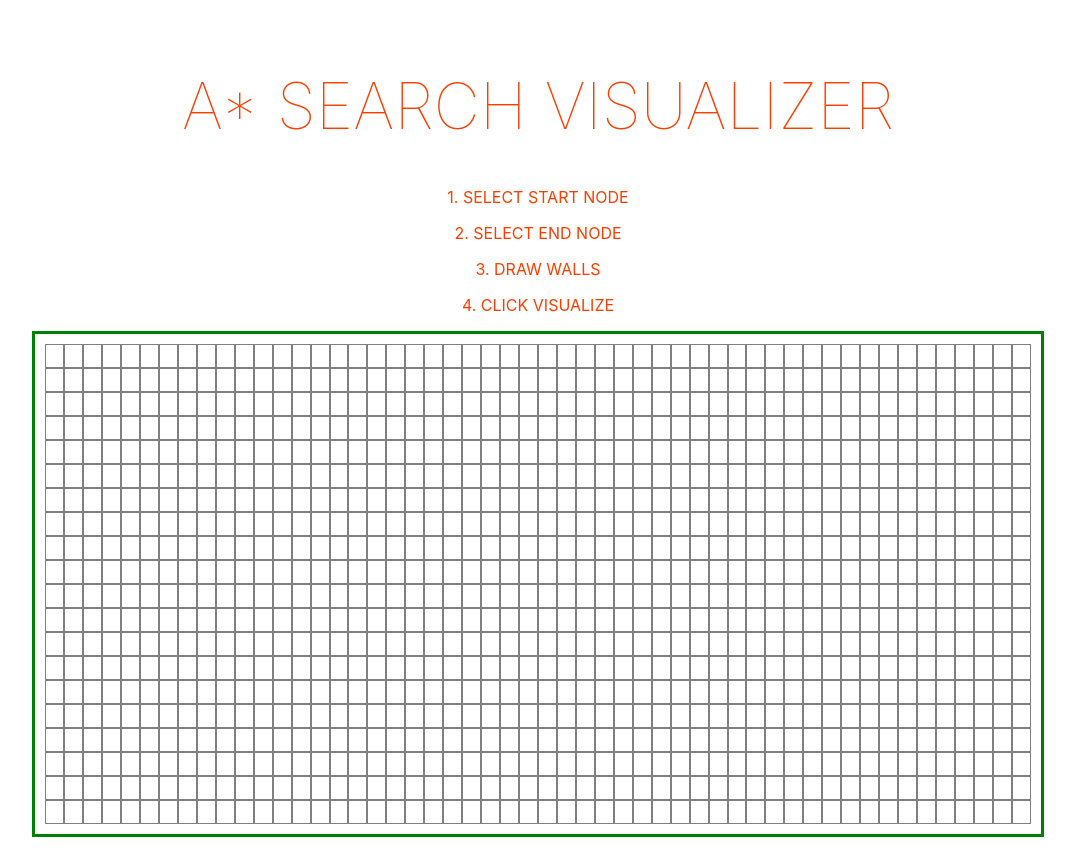
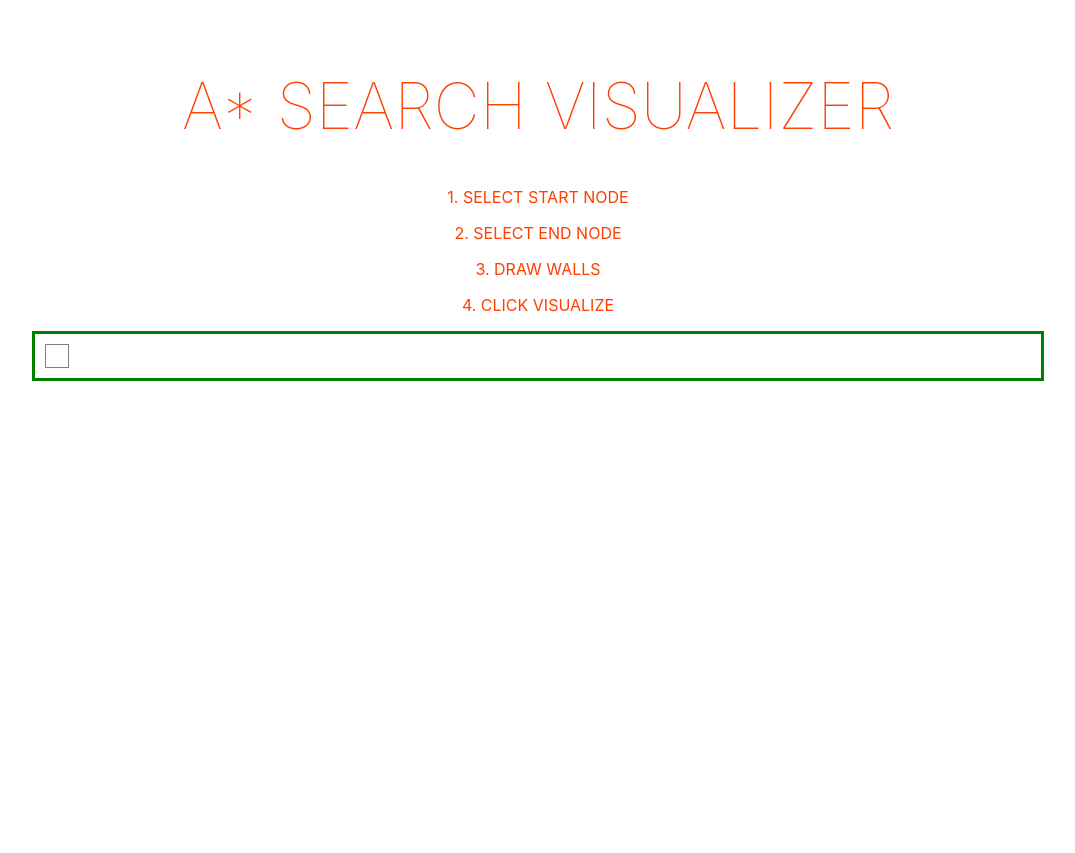
Before and after one commit to mtruong1999/A-Star-Search-Visualizer, a Svelte app: page / in a window 1280 px wide. Shown: the whole page, without its empty margins (102-1177 px from the left). After the commit the page ends 800 px from the top, so only its background shows below. Built offline with nearby package versions, Linux system fonts and the light colour scheme.

Commit message:
Change rowCount and cellCount to export
Also added component binding

```diff
--- a/src/grid/Grid.svelte
+++ b/src/grid/Grid.svelte
@@ -1,9 +1,10 @@
 <script>
 
     import Row from './Row.svelte';
+	export let table;
 
-    let rowCount = 20;
-	let cellCount = 52;
+    export let rowCount;
+	export let cellCount;
 	let startCellSelected = false;
 	let endCellSelected = false;
 	let clickDown = false;
@@ -60,7 +61,7 @@
 		console.log(clickDown)
 	}
 </script>
-<table>
+<table bind:this={table}>
     {#each Array(rowCount) as row, rowIdx}
 		<Row
 			cellCount={cellCount}
```
